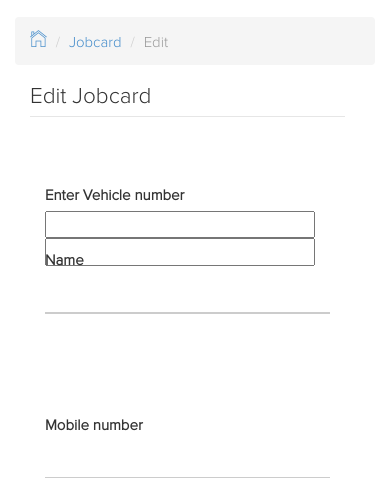
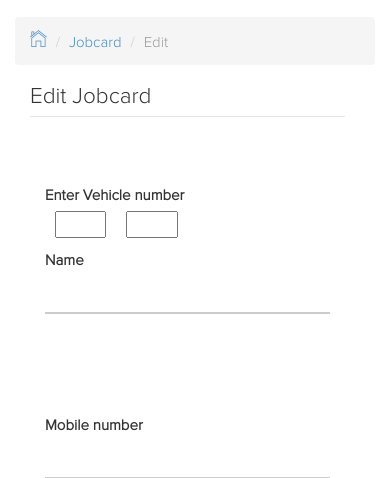
Before and after one commit to easeservive/dealer-webapp, a Django app: template core/templates/editjobcard.html in a window 390 px wide. Shown: the part 66-544 px from the top of the page. Run offline with Django 3.2, Linux system fonts and the light colour scheme; the template is opened without the code that fills it, so the values that code supplies are empty; some libraries are stand-ins or nearby versions; some web fonts are replaced.

Commit message:
Tablet view optimization for dashboard, createjobcard and editjobcard

```diff
--- a/core/templates/dashboard.html
+++ b/core/templates/dashboard.html
@@ -23,7 +23,7 @@
 
         <div class="container-fluid margin-free sidebar-open">
             {% if user_agent == "android" %}
-                {% include "sidebar_block_mobile.html" %}
+                {% include "sidebar_block.html" %}
             {% else %}
                 {% include "sidebar_block.html" %}
             {% endif %}
--- a/core/templates/editjobcard.html
+++ b/core/templates/editjobcard.html
@@ -60,25 +60,25 @@
                                     <label for="veh-reg-nm">Enter Vehicle number</label>
                                     <div class="form-group transistion" id="veh-reg-nm">
 
-                                        <div class="col-sm-3 veh-numb">
+                                        <div class="col-sm-3 col-xs-3 veh-numb">
                                           <input type="text"  aria-required="true" id="veh-numbr1" class="input-block-level" data-validation="veh_numb1" autocomplete="off"  maxlength="2" value="{{ veh_num|slice:':2' }}">
                                         </div>
-                                        <div class="col-sm-3 veh-numb">
+                                        <div class="col-sm-3 col-xs-3 veh-numb">
                                           <input type="number" aria-required="true" id="veh-numbr2" class="input-block-level" data-validation="veh_numb2" autocomplete="off"  value="{{ veh_num|slice:'3:5' }}">
                                         </div>
 
                                         {% if veh_num|length == 13 %}
-                                        <div class="col-sm-3 veh-numb">
+                                        <div class="col-sm-3 col-xs-3 veh-numb">
                                           <input type="text" aria-required="true" id="veh-numbr3" class="input-block-level"  data-validation="veh_numb3" autocomplete="off"  maxlength="2" value="{{ veh_num|slice:'6:8' }}">
                                         </div>
-                                        <div class="col-sm-3 veh-numb">
+                                        <div class="col-sm-3 col-xs-3 veh-numb">
                                           <input type="number" aria-required="true" id="veh-numbr4" class="input-block-level" data-validation="veh_numb4"  autocomplete="off" value="{{ veh_num|slice:'9:13' }}" >
                                         </div>
                                         {% elif veh_num|length == 12 %}
-                                        <div class="col-sm-3 veh-numb">
+                                        <div class="col-sm-3 col-xs-3 veh-numb">
                                           <input type="text" aria-required="true" id="veh-numbr3" class="input-block-level"  data-validation="veh_numb3" autocomplete="off"  maxlength="2" value="{{ veh_num|slice:'6:7' }}">
                                         </div>
-                                        <div class="col-sm-3 veh-numb">
+                                        <div class="col-sm-3 col-xs-3 veh-numb">
                                           <input type="number" aria-required="true" id="veh-numbr4" class="input-block-level" data-validation="veh_numb4"  autocomplete="off" value="{{ veh_num|slice:'8:12' }}" >
                                         </div>
                                         {% endif %}
--- a/core/templates/navbar_block.html
+++ b/core/templates/navbar_block.html
@@ -12,7 +12,9 @@
                     <!--<a href="#" class="show-sidebar"><i class="ion-android-more-vertical"></i></a>-->
 
                     <a class="navbar-brand" href="/dealer/home/"><img style="width:10%;height:auto;"src='/static/images/flatlogo.png'/> Ease Service</a>
+
                 </div>
+
                 <!-- Collect the nav links, forms, and other content for toggling -->
                 <div class="collapse navbar-collapse" id="my-navigation">
                     <ul class="nav navbar-nav navbar-right">
--- a/static/dashboard.css
+++ b/static/dashboard.css
@@ -668,7 +668,8 @@ div.form-group.transistion label.error {
 
 .veh-numb {
     padding: 0px;
-    padding-right: 15px;
+    padding-right: 10px;
+    padding-left: 10px;
 }
 
 .input-block-level {
```
Also changed, not shown: core/templates/createjobcard.html (+4 -4 lines), core/templates/navbar_block_mobile.html (+35 -6 lines).
